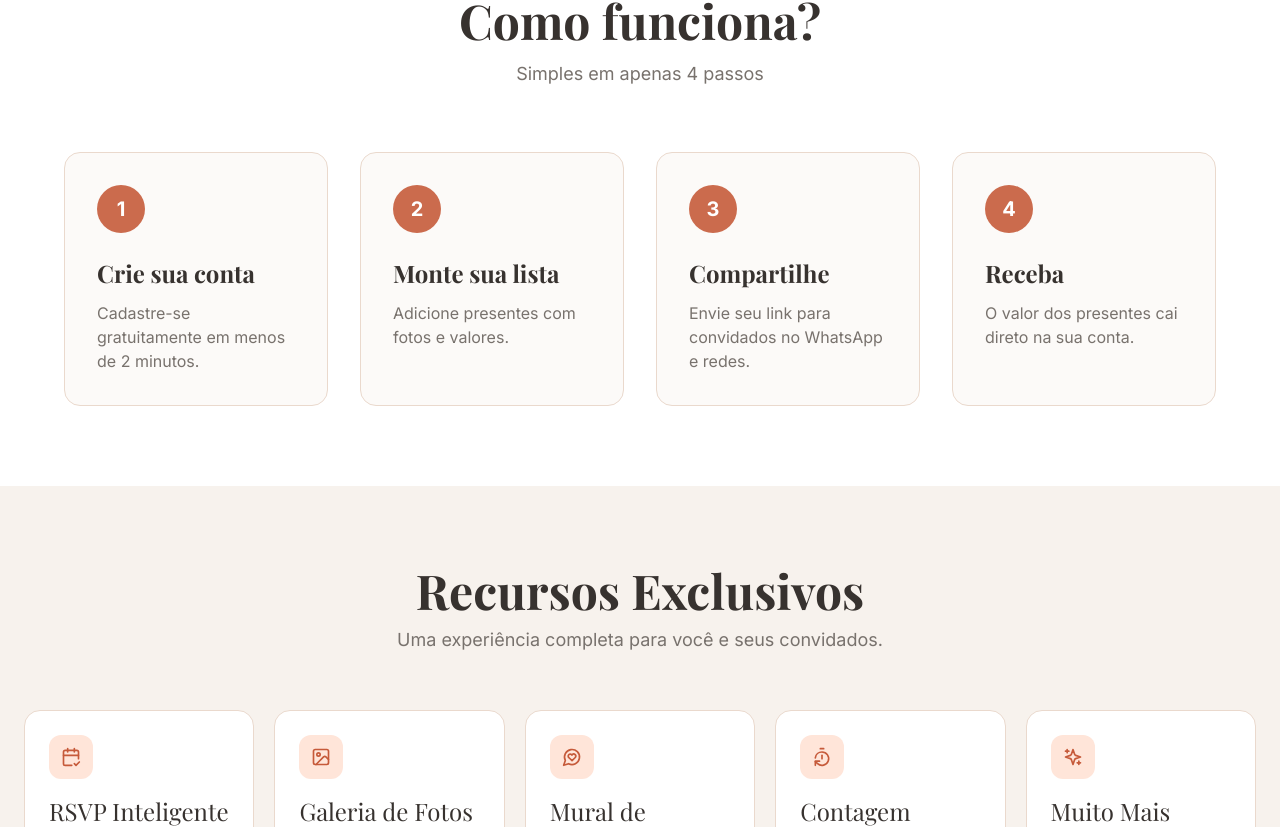
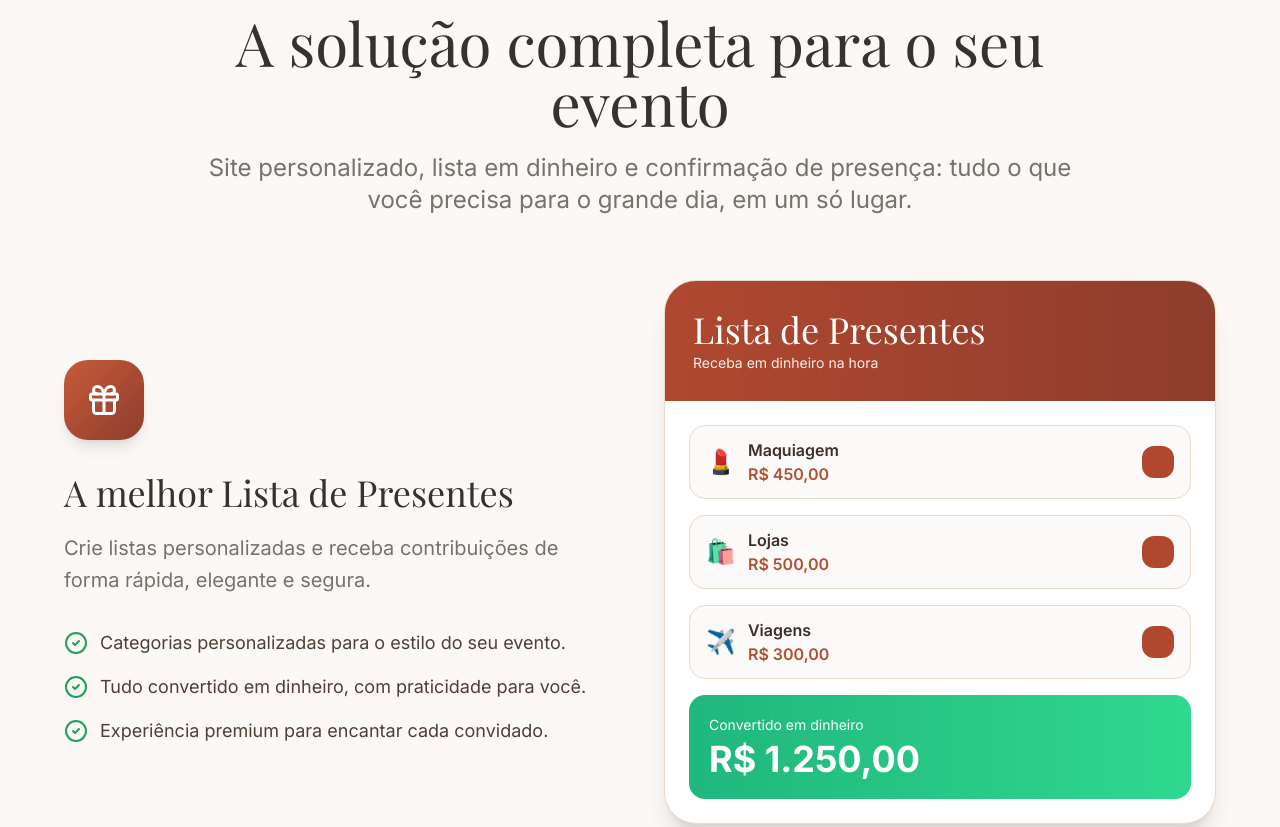
Before and after one commit to lumieconvites-netizen/lumie-presentes, a Next.js app: page / in a window 1280 px wide. Shown: the part 1473-2300 px from the top of the page. Built offline with nearby package versions, Linux system fonts and the light colour scheme; no server answers.

Commit message:
feat: add complete solution showcase section below premium block

```diff
--- a/app/page.tsx
+++ b/app/page.tsx
@@ -2,7 +2,7 @@ import Link from 'next/link';
 import Image from 'next/image';
 import { Button } from '@/components/ui/button';
 import { Navbar } from '@/components/layout/navbar';
-import { CalendarCheck2, ImageIcon, MessageCircleHeart, TimerReset, Sparkles, CreditCard } from 'lucide-react';
+import { CalendarCheck2, ImageIcon, MessageCircleHeart, TimerReset, Sparkles, CreditCard, CheckCircle2, Gift } from 'lucide-react';
 
 const heroSlides = [
   { src: '/hero-slides/15-anos-01.jpg', alt: 'Festa de 15 anos 1' },
@@ -47,6 +47,12 @@ const features = [
     text: 'Editor por blocos, temas personalizados, checkout PIX e gestão completa.',
     icon: Sparkles,
   },
+];
+
+const showcaseGiftItems = [
+  { emoji: '💄', title: 'Maquiagem', value: 'R$ 450,00' },
+  { emoji: '🛍️', title: 'Lojas', value: 'R$ 500,00' },
+  { emoji: '✈️', title: 'Viagens', value: 'R$ 300,00' },
 ];
 
 export default function HomePage() {
@@ -164,6 +170,78 @@ export default function HomePage() {
         </div>
       </section>
 
+      <section className="py-24 bg-[#fbf8f5]">
+        <div className="container mx-auto px-6">
+          <div className="text-center max-w-4xl mx-auto">
+            <h2 className="font-display text-4xl md:text-6xl text-foreground leading-tight">
+              A solução completa para o seu evento
+            </h2>
+            <p className="mt-5 text-lg md:text-2xl text-muted-foreground">
+              Site personalizado, lista em dinheiro e confirmação de presença:
+              tudo o que você precisa para o grande dia, em um só lugar.
+            </p>
+          </div>
+
+          <div className="mt-16 grid lg:grid-cols-2 gap-12 items-center max-w-6xl mx-auto">
+            <div>
+              <div className="inline-flex h-20 w-20 items-center justify-center rounded-3xl bg-gradient-to-br from-terracota-500 to-terracota-700 text-white shadow-lg">
+                <Gift className="w-9 h-9" />
+              </div>
+
+              <h3 className="mt-8 font-display text-4xl text-foreground">A melhor Lista de Presentes</h3>
+              <p className="mt-5 text-xl text-muted-foreground leading-relaxed max-w-xl">
+                Crie listas personalizadas e receba contribuições de forma rápida, elegante e segura.
+              </p>
+
+              <div className="mt-8 space-y-4">
+                <div className="flex items-start gap-3">
+                  <CheckCircle2 className="w-6 h-6 text-[#1fa05a] mt-0.5" />
+                  <p className="text-lg text-[#4f3f37]">Categorias personalizadas para o estilo do seu evento.</p>
+                </div>
+                <div className="flex items-start gap-3">
+                  <CheckCircle2 className="w-6 h-6 text-[#1fa05a] mt-0.5" />
+                  <p className="text-lg text-[#4f3f37]">Tudo convertido em dinheiro, com praticidade para você.</p>
+                </div>
+                <div className="flex items-start gap-3">
+                  <CheckCircle2 className="w-6 h-6 text-[#1fa05a] mt-0.5" />
+                  <p className="text-lg text-[#4f3f37]">Experiência premium para encantar cada convidado.</p>
+                </div>
+              </div>
+            </div>
+
+            <div className="rounded-[2rem] border border-[#ead9cd] bg-white shadow-xl overflow-hidden">
+              <div className="bg-gradient-to-r from-terracota-600 to-terracota-700 text-white px-7 py-7">
+                <h4 className="font-display text-4xl">Lista de Presentes</h4>
+                <p className="text-sm text-white/90 mt-1">Receba em dinheiro na hora</p>
+              </div>
+
+              <div className="p-6 space-y-4">
+                {showcaseGiftItems.map((item) => (
+                  <div
+                    key={item.title}
+                    className="rounded-2xl border border-[#ead9cd] bg-[#fcfaf8] px-4 py-3 flex items-center justify-between"
+                  >
+                    <div className="flex items-center gap-3">
+                      <span className="text-2xl">{item.emoji}</span>
+                      <div>
+                        <p className="font-semibold text-[#3d2f29]">{item.title}</p>
+                        <p className="text-[#b05134] font-semibold">{item.value}</p>
+                      </div>
+                    </div>
+                    <div className="h-8 w-8 rounded-lg bg-terracota-600" />
+                  </div>
+                ))}
+
+                <div className="rounded-2xl bg-gradient-to-r from-[#20b77c] to-[#30d88f] p-5 text-white">
+                  <p className="text-sm opacity-95">Convertido em dinheiro</p>
+                  <p className="text-4xl font-bold mt-1">R$ 1.250,00</p>
+                </div>
+              </div>
+            </div>
+          </div>
+        </div>
+      </section>
+
       <section className="py-20 bg-white">
         <div className="container mx-auto px-6">
           <div className="text-center mb-16">
```
